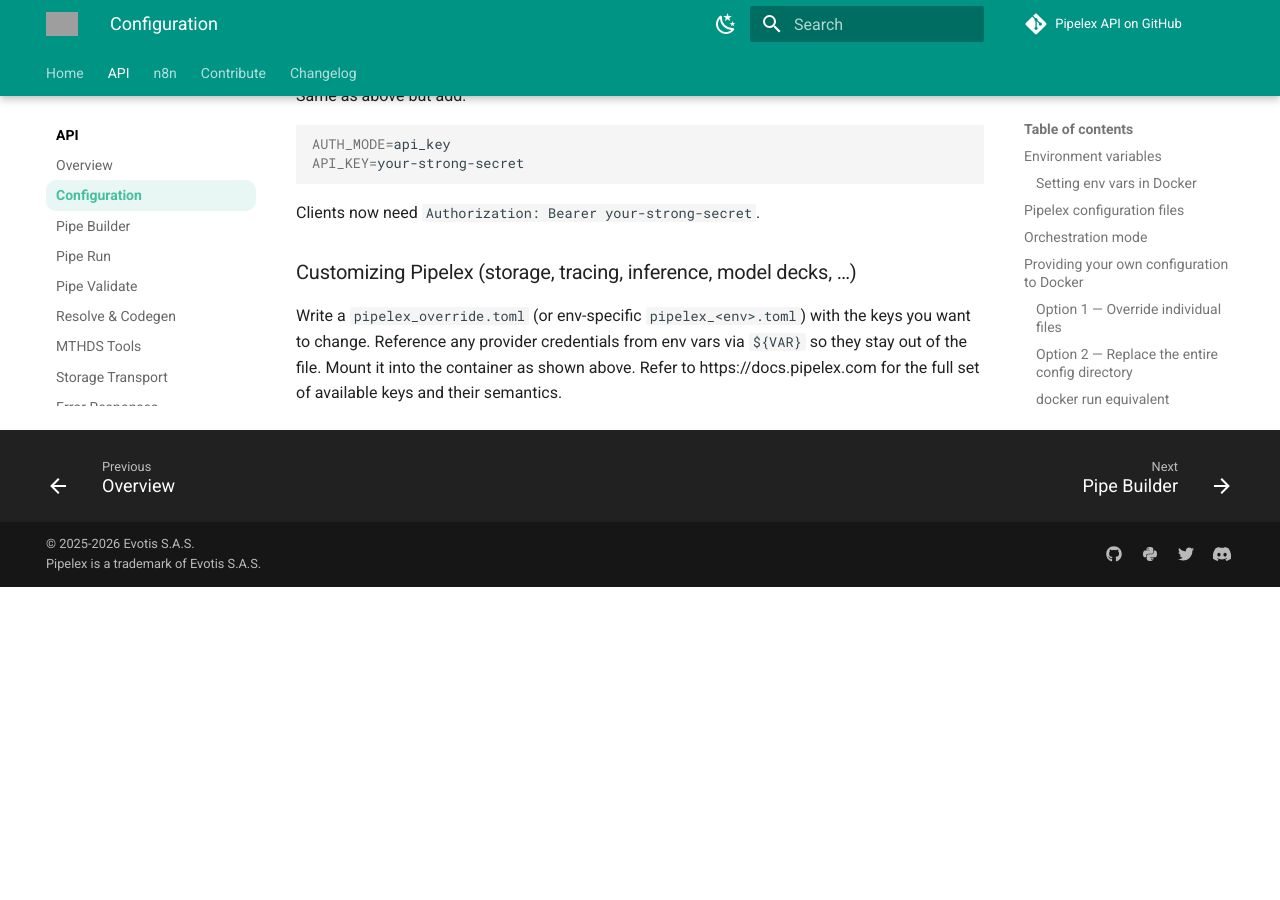
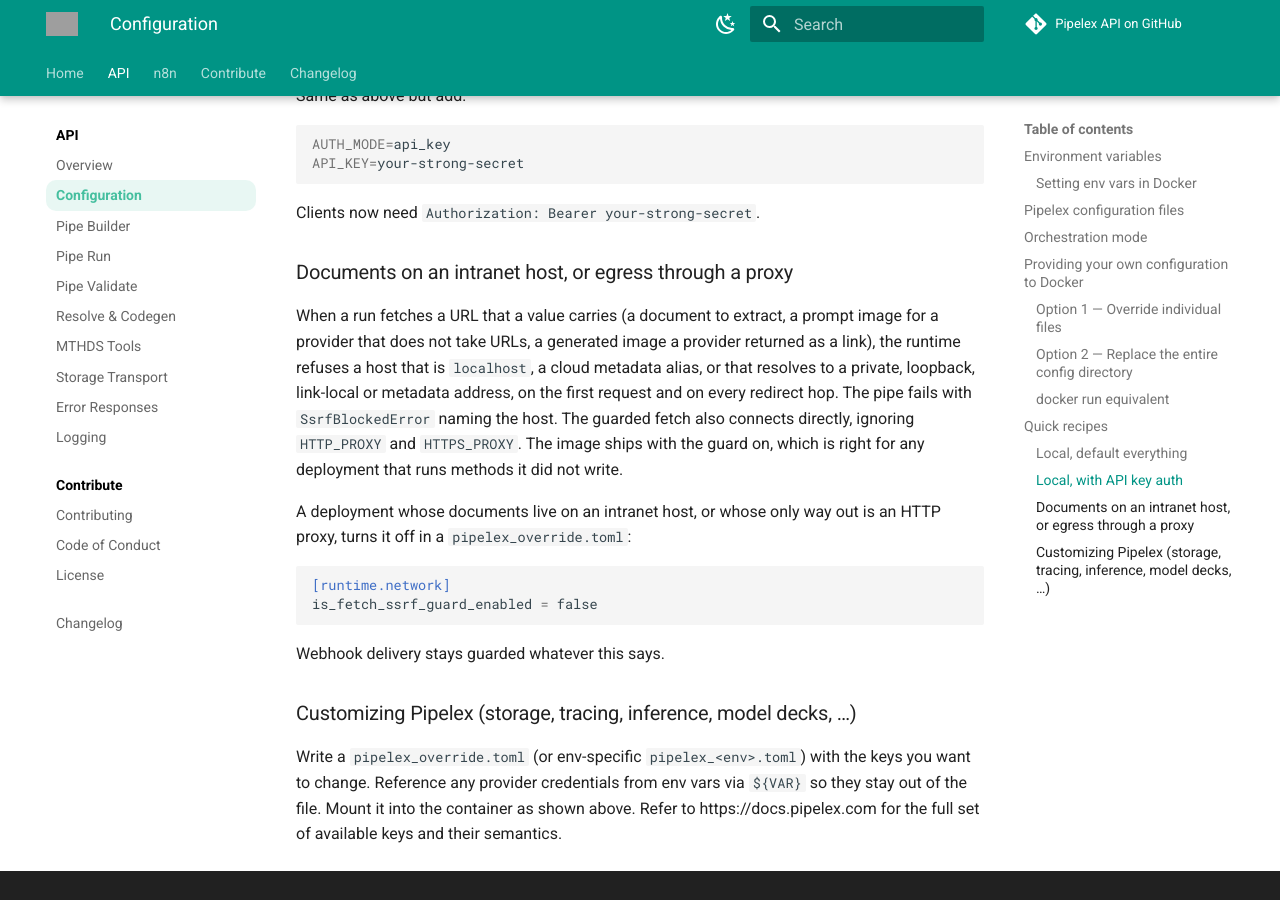
Before and after one commit to Pipelex/pipelex-api, an MkDocs documentation site: the page built from docs/configuration.md, in a window 1280 px wide and 900 px high, scrolled down 7463 px. Built offline with MkDocs 1.6.1 and Material for MkDocs 9.7.7, drawn with Linux system fonts in a browser that asks for light colours; comment, search, counter and statistics services are not loaded; before the commit the page ends 8050 px from its top, so only the background shows below that; grey boxes are pictures that could not be loaded.

Commit message:
Collapse the pipelex pin onto the 0.70.0 release
The sprint pin at 46163b2c gives way to pipelex 0.70.0 on PyPI, the
release carrying the read scope and the sandbox-hosted structure
refusal this branch adapts the server to. The kit sync moved only the
deck manifest's version stamp, no config needed migrating, and the
OpenAPI artifact is unchanged. The changelog records what else the
release makes breaking for callers and operators, and the configuration
guide gains the setting that turns off the new private-address fetch
guard for intranet or proxied deployments.

Co-Authored-By: Claude Opus 5.5 <noreply@anthropic.com>
Claude-Session: https://claude.ai/code/session_01JjorKyX7YfoJKEUF41YjAD

````diff
--- a/docs/configuration.md
+++ b/docs/configuration.md
@@ -257,6 +257,19 @@ API_KEY=your-strong-secret
 
 Clients now need `Authorization: Bearer your-strong-secret`.
 
+### Documents on an intranet host, or egress through a proxy
+
+When a run fetches a URL that a value carries (a document to extract, a prompt image for a provider that does not take URLs, a generated image a provider returned as a link), the runtime refuses a host that is `localhost`, a cloud metadata alias, or that resolves to a private, loopback, link-local or metadata address, on the first request and on every redirect hop. The pipe fails with `SsrfBlockedError` naming the host. The guarded fetch also connects directly, ignoring `HTTP_PROXY` and `HTTPS_PROXY`. The image ships with the guard on, which is right for any deployment that runs methods it did not write.
+
+A deployment whose documents live on an intranet host, or whose only way out is an HTTP proxy, turns it off in a `pipelex_override.toml`:
+
+```toml
+[runtime.network]
+is_fetch_ssrf_guard_enabled = false
+```
+
+Webhook delivery stays guarded whatever this says.
+
 ### Customizing Pipelex (storage, tracing, inference, model decks, …)
 
 Write a `pipelex_override.toml` (or env-specific `pipelex_<env>.toml`) with the keys you want to change. Reference any provider credentials from env vars via `${VAR}` so they stay out of the file. Mount it into the container as shown above. Refer to https://docs.pipelex.com for the full set of available keys and their semantics.
--- a/pyproject.toml
+++ b/pyproject.toml
@@ -18,7 +18,7 @@ classifiers = [
 dependencies = [
   # The extras deliberately leave out `cli`: the runner selects the `json` log sink and a Rich-free
   # pretty-print mode, so nothing it does on a request renders a terminal.
-  "pipelex[mistralai,anthropic,google,google-genai,bedrock,fal]==0.69.0",
+  "pipelex[mistralai,anthropic,google,google-genai,bedrock,fal]==0.70.0",
   "fastapi>=0.118.0",
   "pyjwt>=2.10.1",
   "uvicorn>=0.37.0",
@@ -367,6 +367,3 @@ enable = [
   "W0101", # Unreachable code: Used when there is some code behind a "return" or "raise" statement, which will never be accessed.
 ]
 ignore = [".venv", "__pycache__", "build", "dist", ".git"]
-
-[tool.uv.sources]
-pipelex = { git = "https://github.com/Pipelex/pipelex.git", rev = "46163b2c2bd5946748bd01f7dab9a79c3642afef" }
````
Also changed, not shown: CHANGELOG.md (+15 -0 lines), 2 other files.
